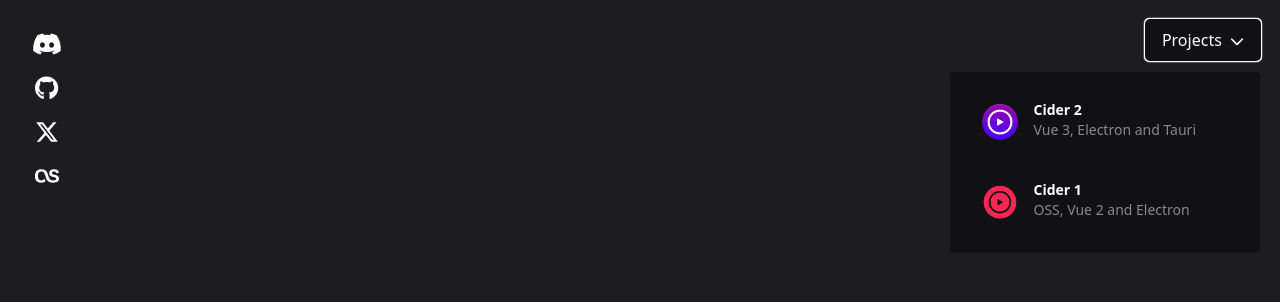
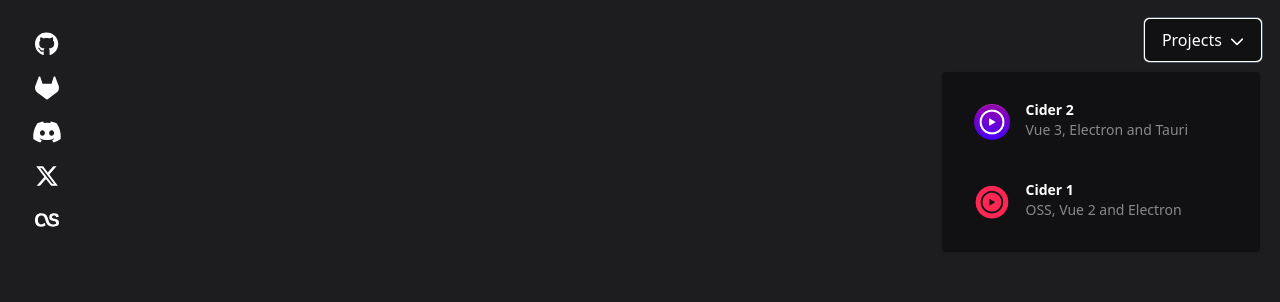
Before and after one commit to coredev-uk/coredev.uk, a Nuxt app: page / in a window 1280 px wide. Both pictures are taken after a click on the button "Projects". Shown: the top 302 px of the page. Built offline with nearby package versions, Linux system fonts and the light colour scheme.

Commit message:
Refactor social media buttons and update project dropdown styling

```diff
--- a/components/ProjectDropdown.vue
+++ b/components/ProjectDropdown.vue
@@ -15,7 +15,7 @@
       leave-to-class="translate-y-1 opacity-0"
     >
       <PopoverPanel class="absolute z-10 right-0 mt-3">
-        <div class="flex flex-col bg-black/40 py-7 px-2 pr-0 rounded gap-9 shadow">
+        <div class="flex flex-col bg-black/40 py-7 px-2 rounded gap-9 shadow">
           <DropdownItem
             title="Cider 2"
             subtext="Vue 3, Electron and Tauri"
--- a/components/Socials.vue
+++ b/components/Socials.vue
@@ -2,8 +2,9 @@
   <div
     class="flex flex-col gap-5 absolute left-5 top-5 p-3 rounded content-center"
   >
+    <SocialsButton icon="fa-brands fa-github" tooltip="GitHub" link="///github.com/coredev-uk" />
+    <SocialsButton icon="fa-brands fa-gitlab" tooltip="GitLab" link="///gitlab.com/coredev-uk" />
     <SocialsButton icon="fa-brands fa-discord" tooltip="Discord" link="///discord.com/users/546426958465073163" />
-    <SocialsButton icon="fa-brands fa-github" tooltip="GitHub" link="///github.com/coredev-uk" />
     <SocialsButton icon="fa-brands fa-x-twitter" tooltip="X" link="///twitter.com/core_hdd" />
     <SocialsButton icon="fa-brands fa-lastfm" tooltip="Last.fm" link="///last.fm/user/core_uk" />
   </div>
--- a/components/SocialsButton.vue
+++ b/components/SocialsButton.vue
@@ -3,15 +3,15 @@
     <font-awesome-icon
       v-if="!isImage"
       :icon="icon"
-      :class="color"
-      class="text-2xl group-hover:text-accent transition duration-200"
+      class="text-2xl text-white transition duration-200"
+      :class="color ? `group-hover:${color}` : 'group-hover:text-accent'"
     />
     <NuxtImg
       v-else
       :src="icon"
-      :class="color"
       :width="width"
-      class="w-8 h-8 group-hover:opacity-70 transition duration-200"
+      class="text-2xl text-white transition duration-200"
+      :class="color ? `group-hover:${color}` : 'group-hover:text-accent'"
     />
     <Tooltip :text="tooltip" />
   </a>
@@ -28,7 +28,6 @@
     width?: number;
   }>(),
   {
-    color: "text-white",
     isImage: false,
   }
 );
--- a/components/TitleContainer.vue
+++ b/components/TitleContainer.vue
@@ -1,8 +1,8 @@
 <template>
     <div class="flex gap-10">
-        <NuxtImg src="/images/profile.gif" width="200" class="rounded-full border border-[#c04830] shadow shadow-accent hover:shadow-md hover:shadow-accent hover:transition-shadow hover:duration-200" />
+        <NuxtImg src="/images/profile.gif" width="200" class="rounded-full border border-[#c04830] shadow shadow-accent hover:shadow-md hover:shadow-accent transition-shadow duration-200" />
         <div class="h-full m-auto w-full">
-            <h1><glitched-writer text="Core" preset="encrypted" class="text-white text-5xl" appear /></h1>
+            <h1 class="mb-2"><glitched-writer text="Core" preset="encrypted" class="text-white text-5xl" appear /></h1>
             <span class="w-60 block"><glitched-writer :text="phrases" :queue="{ interval: 5000, loop: true }" preset="encrypted" class="text-white/50 text-2xl" appear /></span>
         </div>
     </div>
--- a/package.json
+++ b/package.json
@@ -23,6 +23,7 @@
     "nuxt": "^3.8.0",
     "postcss": "^8.4.31",
     "tailwindcss": "^3.3.5",
+    "three": "^0.158.0",
     "vue": "^3.3.7",
     "vue-glitched-writer": "^1.2.2",
     "vue-router": "^4.2.5"
--- a/pages/index.vue
+++ b/pages/index.vue
@@ -1,7 +1,7 @@
 <script setup lang="ts"></script>
 
 <template>
-  <div class="min-h-screen grid place-items-center bg-background">
+  <div class="min-h-screen grid place-items-center bg-background font-sans">
     <Socials />
     <TitleContainer />
     <ProjectDropdown />
```
